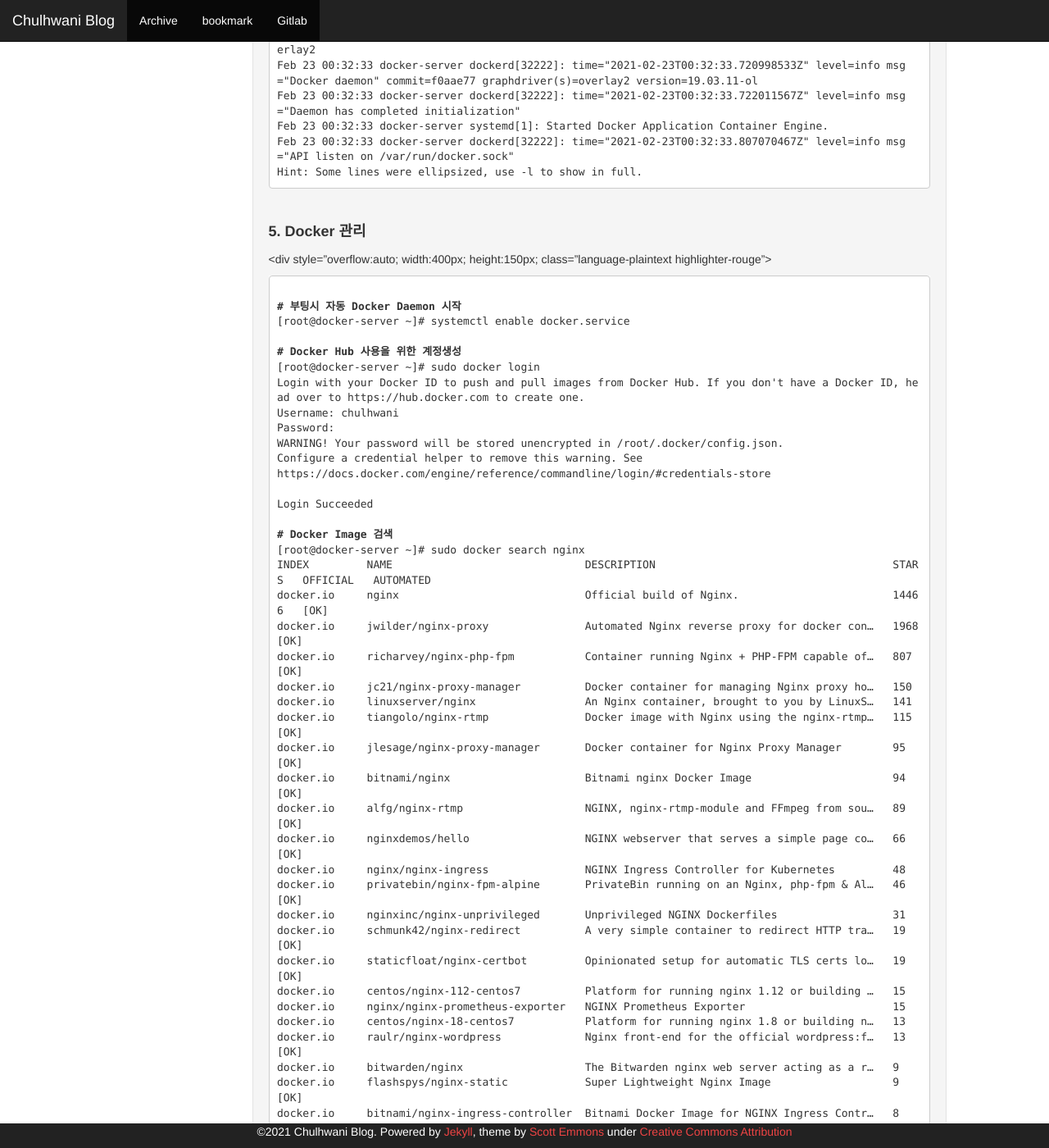
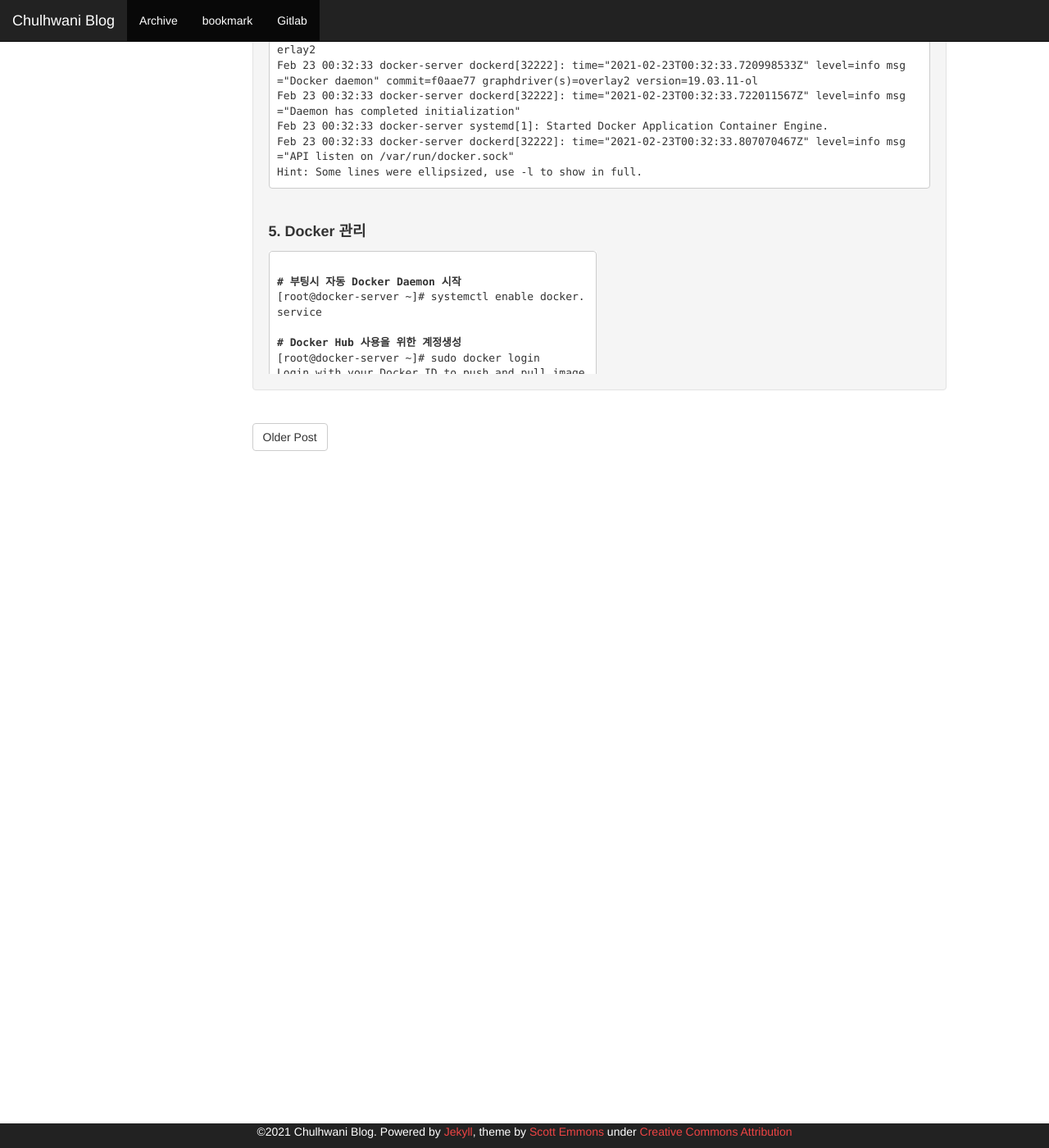
Before and after one commit to chulhwani/chulhwani.github.io, a Jekyll site: the page built from _posts/2021-02-23-[OCI] Oracle Linux에 Docker 설치&관리.md, in a window 1280 px wide and 1400 px high, scrolled down 3224 px. Shown: the whole window at 82% size. Built offline with Jekyll 4.4.1, drawn with Linux system fonts in a browser that asks for light colours; our own code applies the rules of GitHub Pages for plain Markdown files; some of the changed lines change nothing that is shown; some of the changed text lies outside the part shown.

Commit message:
Update 2021-02-23-[OCI] Oracle Linux에 Docker 설치&관리.md

```diff
--- a/_posts/2021-02-23-[OCI] Oracle Linux에 Docker 설치&관리.md
+++ b/_posts/2021-02-23-[OCI] Oracle Linux에 Docker 설치&관리.md
@@ -152,8 +152,8 @@
 Hint: Some lines were ellipsized, use -l to show in full.
 </code></pre>
 <p>&nbsp;</p>
-<p><strong><font size="4">5. Docker 관리</font></strong></p>
-<div style="overflow:auto; width:400px; height:150px; class="language-plaintext highlighter-rouge">
+<strong><font size="4">5. Docker 관리</font></strong>
+<div style="overflow:auto; width:400px; height:150px;" class="language-plaintext highlighter-rouge">
 <div class="highlight">
 <pre class="highlight"><code>
 <b># 부팅시 자동 Docker Daemon 시작</b>
@@ -198,6 +198,27 @@
 docker.io     mailu/nginx                       Mailu nginx frontend                            8                  [OK]
 docker.io     ansibleplaybookbundle/nginx-apb   An APB to deploy NGINX                          2                  [OK]
 docker.io     wodby/nginx                       Generic nginx                                   1                  [OK]
+
+<b># Docker Image download</b>
+[root@docker-server ~]# docker pull nginx:latest
+Trying to pull repository docker.io/library/nginx ...
+latest: Pulling from docker.io/library/nginx
+45b42c59be33: Pull complete
+8acc495f1d91: Pull complete
+ec3bd7de90d7: Pull complete
+19e2441aeeab: Pull complete
+f5a38c5f8d4e: Pull complete
+83500d851118: Pull complete
+Digest: sha256:f3693fe50d5b1df1ecd315d54813a77afd56b0245a404055a946574deb6b34fc
+Status: Downloaded newer image for nginx:latest
+nginx:latest
+
+<b># Docker Image 목록 보기</b>
+[root@docker-server ~]# docker image list
+[root@docker-server ~]# docker image ls
+[root@docker-server ~]# docker images
+REPOSITORY          TAG                 IMAGE ID            CREATED             SIZE
+nginx               latest              35c43ace9216        5 days ago          133MB
 </code>
 </pre>
 </div>
```
